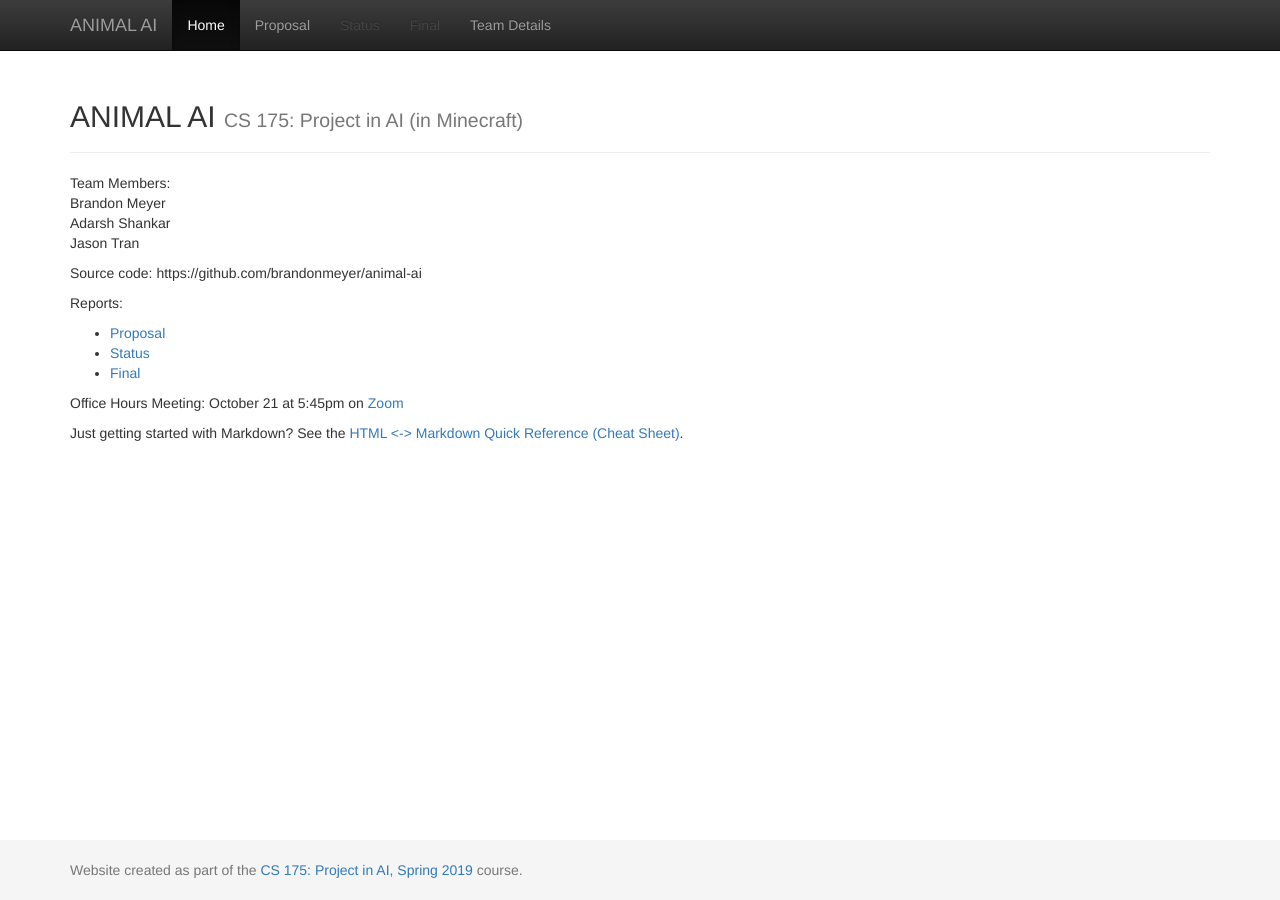
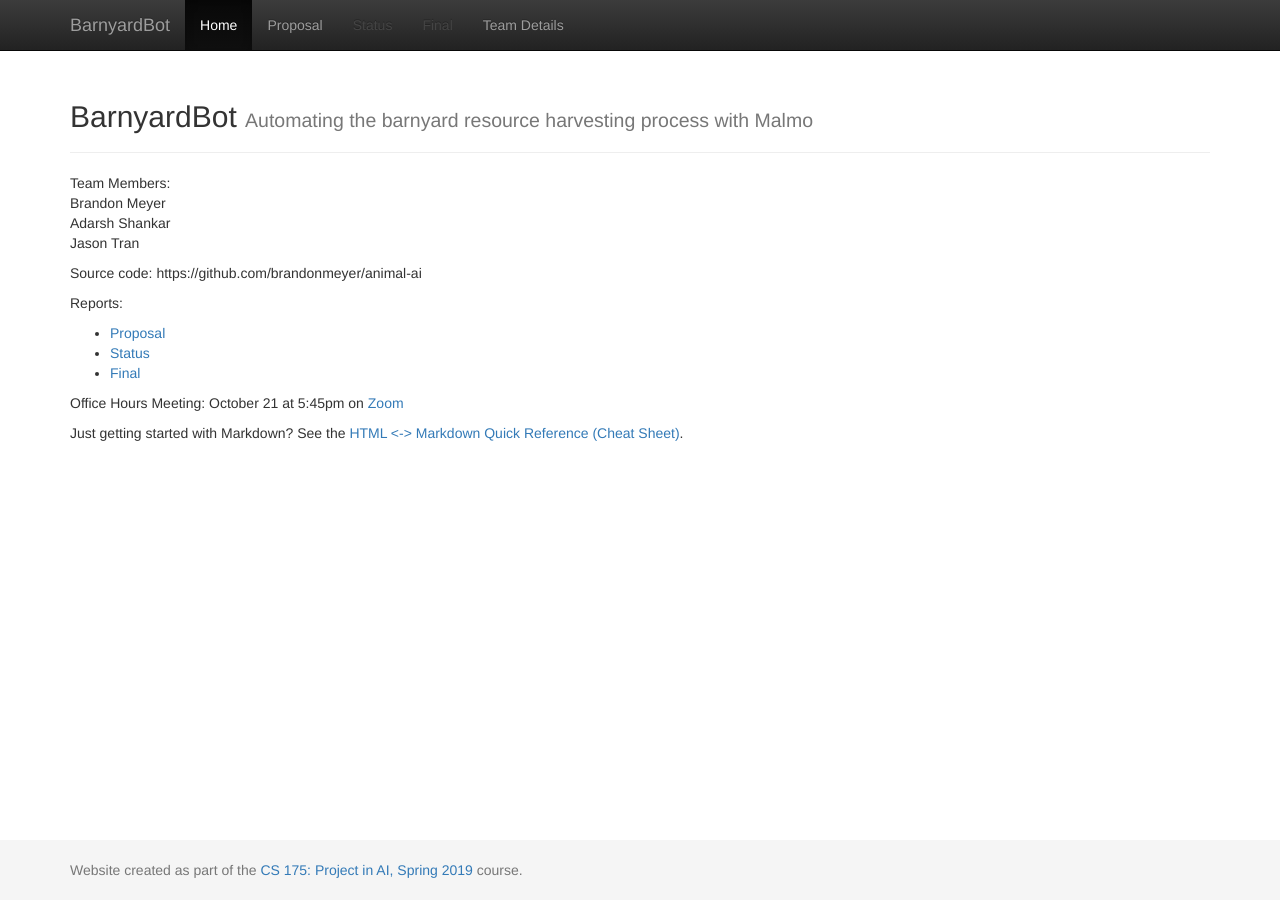
Before and after one commit to brandonmeyer/BarnyardBot, a Jekyll site: the page built from docs/index.md, in a window 1280 px wide. Built offline with Jekyll 4.4.1, drawn with Linux system fonts in a browser that asks for light colours.

Commit message:
Update _config.yml

```diff
--- a/docs/_config.yml
+++ b/docs/_config.yml
@@ -1,8 +1,8 @@
 ###########
 # site.title
 
-title:    'ANIMAL AI'
-subtitle: 'CS 175: Project in AI (in Minecraft)'
+title:    'BarnyardBot'
+subtitle: 'Automating the barnyard resource harvesting process with Malmo'
 
 
 #########################
```
